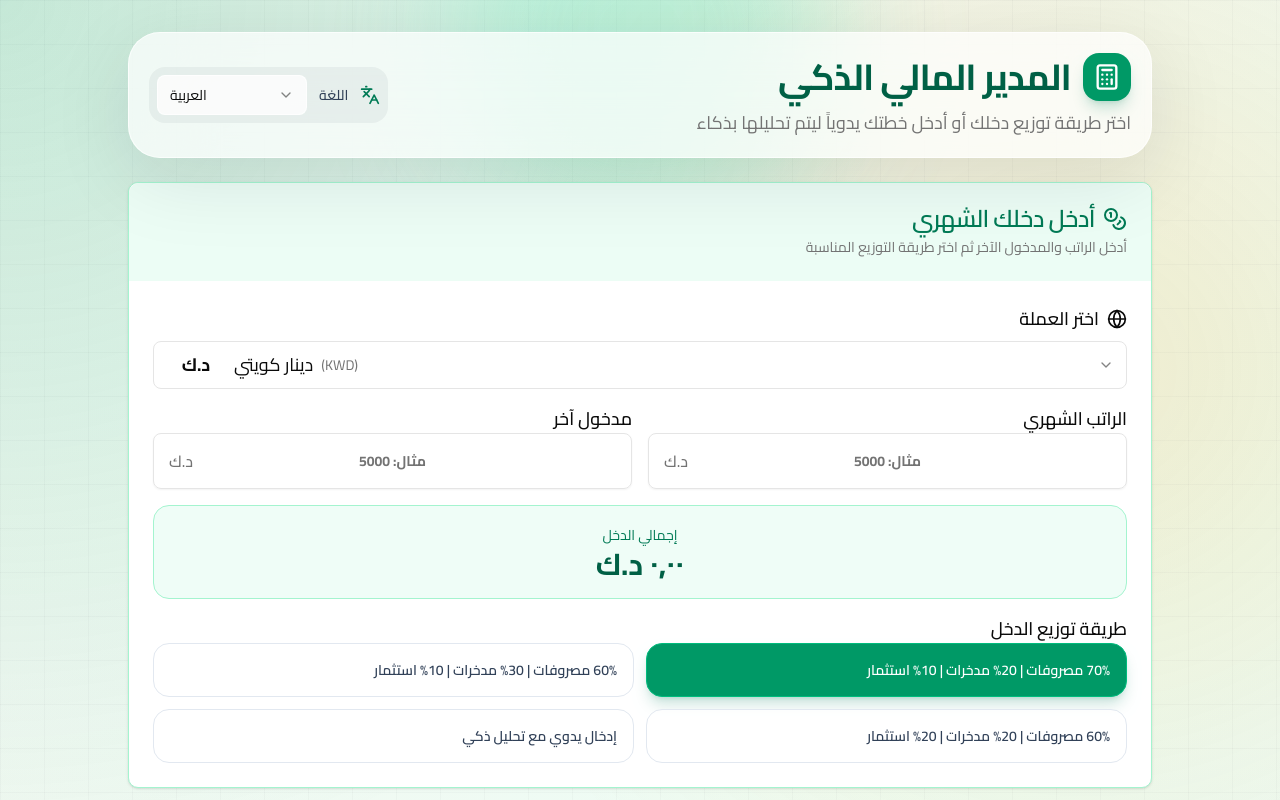
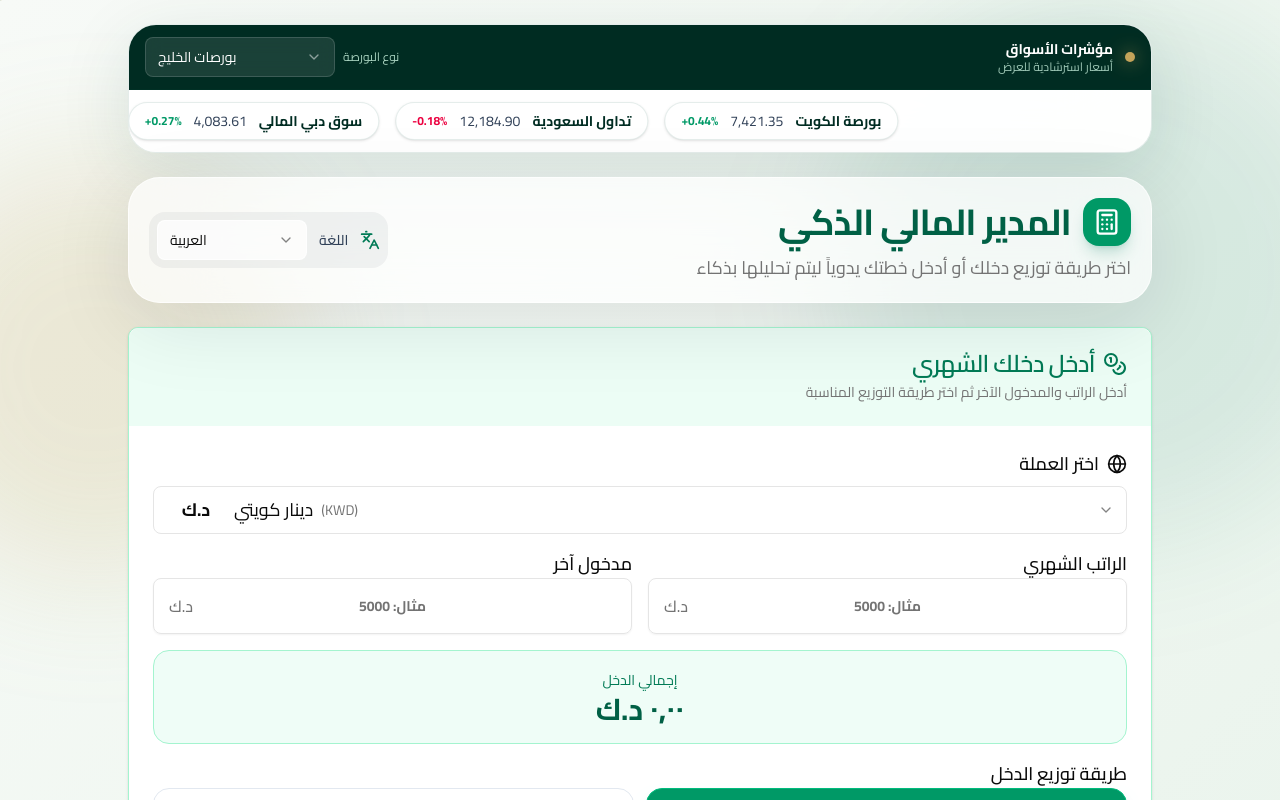
Before and after one commit to elqallaf09/thesfm, a Next.js app: page / in a window 1280 px wide. Shown: the top 800 px of the page. Built offline with nearby package versions, Linux system fonts and the light colour scheme.

Commit message:
أضف شريط الأسواق (v6)
conversationId: 83692

```diff
--- a/src/app/globals.css
+++ b/src/app/globals.css
@@ -128,3 +128,12 @@
 .font-cairo {
   font-family: var(--font-cairo), system-ui, sans-serif;
 }
+
+@keyframes ticker {
+  0% {
+    transform: translateX(0);
+  }
+  100% {
+    transform: translateX(-50%);
+  }
+}
--- a/src/app/page.tsx
+++ b/src/app/page.tsx
@@ -46,7 +46,56 @@ interface Currency {
   nameAr: string;
 }
 
+type TickerCategory = 'global' | 'gulf' | 'asia' | 'europe' | 'crypto' | 'metals';
+
+interface MarketTickerItem {
+  nameAr: string;
+  nameEn: string;
+  value: string;
+  change: string;
+  positive: boolean;
+}
+
 const COLORS = ['#22c55e', '#3b82f6', '#f59e0b', '#ef4444'];
+
+const MARKET_TICKERS: Record<TickerCategory, MarketTickerItem[]> = {
+  global: [
+    { nameAr: 'داو جونز', nameEn: 'Dow Jones', value: '39,806.77', change: '+0.32%', positive: true },
+    { nameAr: 'ناسداك', nameEn: 'Nasdaq', value: '16,340.87', change: '+0.58%', positive: true },
+    { nameAr: 'إس آند بي 500', nameEn: 'S&P 500', value: '5,308.13', change: '-0.12%', positive: false },
+    { nameAr: 'فوتسي العالمي', nameEn: 'FTSE All-World', value: '518.42', change: '+0.21%', positive: true },
+  ],
+  gulf: [
+    { nameAr: 'بورصة الكويت', nameEn: 'Boursa Kuwait', value: '7,421.35', change: '+0.44%', positive: true },
+    { nameAr: 'تداول السعودية', nameEn: 'Saudi Tadawul', value: '12,184.90', change: '-0.18%', positive: false },
+    { nameAr: 'سوق دبي المالي', nameEn: 'Dubai Financial Market', value: '4,083.61', change: '+0.27%', positive: true },
+    { nameAr: 'بورصة قطر', nameEn: 'Qatar Exchange', value: '10,242.15', change: '+0.09%', positive: true },
+  ],
+  asia: [
+    { nameAr: 'نيكي 225', nameEn: 'Nikkei 225', value: '38,787.38', change: '+0.73%', positive: true },
+    { nameAr: 'هانغ سنغ', nameEn: 'Hang Seng', value: '19,636.22', change: '-0.31%', positive: false },
+    { nameAr: 'شنغهاي المركب', nameEn: 'Shanghai Composite', value: '3,154.03', change: '+0.16%', positive: true },
+    { nameAr: 'سينسكس الهند', nameEn: 'BSE Sensex', value: '74,221.06', change: '+0.48%', positive: true },
+  ],
+  europe: [
+    { nameAr: 'فوتسي 100', nameEn: 'FTSE 100', value: '8,421.02', change: '+0.24%', positive: true },
+    { nameAr: 'داكس ألمانيا', nameEn: 'DAX', value: '18,704.42', change: '+0.37%', positive: true },
+    { nameAr: 'كاك 40', nameEn: 'CAC 40', value: '8,167.50', change: '-0.11%', positive: false },
+    { nameAr: 'يورو ستوكس 50', nameEn: 'Euro Stoxx 50', value: '5,083.15', change: '+0.19%', positive: true },
+  ],
+  crypto: [
+    { nameAr: 'بيتكوين', nameEn: 'Bitcoin', value: '$67,240', change: '+1.42%', positive: true },
+    { nameAr: 'إيثريوم', nameEn: 'Ethereum', value: '$3,118', change: '+0.86%', positive: true },
+    { nameAr: 'بي إن بي', nameEn: 'BNB', value: '$588.40', change: '-0.40%', positive: false },
+    { nameAr: 'سولانا', nameEn: 'Solana', value: '$153.30', change: '+2.10%', positive: true },
+  ],
+  metals: [
+    { nameAr: 'ذهب فوري', nameEn: 'Spot Gold', value: '$2,356.70', change: '+0.29%', positive: true },
+    { nameAr: 'فضة فورية', nameEn: 'Spot Silver', value: '$28.18', change: '+0.51%', positive: true },
+    { nameAr: 'ذهب الكويت 24 قيراط', nameEn: 'Kuwait Gold 24K', value: '23.18 د.ك', change: '+0.18%', positive: true },
+    { nameAr: 'فضة الكويت', nameEn: 'Kuwait Silver', value: '0.28 د.ك', change: '-0.07%', positive: false },
+  ],
+};
 
 const CURRENCIES: Currency[] = [
   { code: 'KWD', name: 'Kuwaiti Dinar', symbol: 'د.ك', nameAr: 'دينار كويتي' },
@@ -228,7 +277,7 @@ export default function SalaryManager() {
     charityPercent: isArabic ? 'نسبة التبرع' : 'Donation percentage',
     chart: isArabic ? 'التوزيع البياني' : 'Visual distribution',
     emptyChart: isArabic ? 'أدخل الراتب لرؤية التوزيع' : 'Enter salary to view distribution',
-    salaryDetails: isArabic ? 'تفاصيل الراتب' : 'Salary details',
+    salaryDetails: isArabic ? 'تفاصيل المدخول الشهري' : 'Monthly income details',
     totalSalary: isArabic ? 'إجمالي الراتب' : 'Total salary',
     expenses: isArabic ? 'المصروفات' : 'Expenses',
     savings: isArabic ? 'المدخرات' : 'Savings',
@@ -254,6 +303,15 @@ export default function SalaryManager() {
     print: isArabic ? 'طباعة / تصدير' : 'Print / Export',
     reset: isArabic ? 'إعادة تعيين' : 'Reset',
     footer: isArabic ? 'المدير المالي الذكي - يساعدك على اتخاذ قرارات مالية أوضح' : 'Smart Financial Manager - helping you make clearer financial decisions',
+    tickerTitle: isArabic ? 'مؤشرات الأسواق' : 'Market watch',
+    tickerType: isArabic ? 'نوع البورصة' : 'Market type',
+    globalMarkets: isArabic ? 'بورصات العالم' : 'Global markets',
+    gulfMarkets: isArabic ? 'بورصات الخليج' : 'Gulf markets',
+    asianMarkets: isArabic ? 'البورصات الآسيوية' : 'Asian markets',
+    europeanMarkets: isArabic ? 'البورصات الأوروبية' : 'European markets',
+    cryptoMarkets: isArabic ? 'العملات الرقمية' : 'Cryptocurrencies',
+    metalsMarkets: isArabic ? 'الذهب والفضة' : 'Gold and silver',
+    demoPrices: isArabic ? 'أسعار استرشادية للعرض' : 'Indicative display prices',
   };
   const [salary, setSalary] = useState<string>('');
   const [salaryNumber, setSalaryNumber] = useState<number>(0);
@@ -267,6 +325,7 @@ export default function SalaryManager() {
   const [includeCharity, setIncludeCharity] = useState<boolean>(false);
   const [showAdvice, setShowAdvice] = useState<boolean>(false);
   const [selectedCurrency, setSelectedCurrency] = useState<string>('KWD');
+  const [tickerCategory, setTickerCategory] = useState<TickerCategory>('gulf');
   const [randomAdvice, setRandomAdvice] = useState<Advice | null>(null);
 
   // Items states
@@ -295,6 +354,15 @@ export default function SalaryManager() {
 
   const generateId = () => Math.random().toString(36).substr(2, 9);
   const totalIncome = salaryNumber + otherIncomeNumber;
+  const tickerItems = MARKET_TICKERS[tickerCategory];
+  const tickerOptions: { value: TickerCategory; label: string }[] = [
+    { value: 'global', label: text.globalMarkets },
+    { value: 'gulf', label: text.gulfMarkets },
+    { value: 'asia', label: text.asianMarkets },
+    { value: 'europe', label: text.europeanMarkets },
+    { value: 'crypto', label: text.cryptoMarkets },
+    { value: 'metals', label: text.metalsMarkets },
+  ];
 
   const calculateBreakdown = useCallback(() => {
     const baseAmount = salaryNumber + otherIncomeNumber;
@@ -540,11 +608,48 @@ export default function SalaryManager() {
   return (
     <div
       dir={isArabic ? 'rtl' : 'ltr'}
-      className="relative min-h-screen overflow-hidden bg-[radial-gradient(circle_at_top_left,_rgba(16,185,129,0.22),_transparent_32%),radial-gradient(circle_at_85%_15%,_rgba(245,158,11,0.16),_transparent_28%),linear-gradient(135deg,_#f7f5ef_0%,_#ecfdf5_48%,_#eef2ff_100%)] dark:bg-[radial-gradient(circle_at_top_left,_rgba(16,185,129,0.18),_transparent_32%),radial-gradient(circle_at_85%_15%,_rgba(245,158,11,0.12),_transparent_28%),linear-gradient(135deg,_#07130f_0%,_#0f172a_55%,_#111827_100%)] py-8 px-4"
+      className="relative min-h-screen overflow-hidden bg-[linear-gradient(135deg,_#f7faf7_0%,_#eef6ef_42%,_#dfeee7_100%)] px-4 py-6 dark:bg-[linear-gradient(135deg,_#07110d_0%,_#0d1d16_48%,_#111827_100%)]"
     >
-      <div className="pointer-events-none absolute inset-0 opacity-60 [background-image:linear-gradient(rgba(15,23,42,0.045)_1px,transparent_1px),linear-gradient(90deg,rgba(15,23,42,0.045)_1px,transparent_1px)] [background-size:44px_44px] dark:opacity-20" />
-      <div className="pointer-events-none absolute -top-40 left-1/2 h-96 w-96 -translate-x-1/2 rounded-full bg-emerald-300/30 blur-3xl dark:bg-emerald-500/10" />
+      <div className="pointer-events-none absolute inset-0 opacity-70 [background-image:linear-gradient(120deg,rgba(0,96,72,0.10)_0,rgba(0,96,72,0.10)_1px,transparent_1px,transparent_42px),linear-gradient(160deg,rgba(187,151,82,0.12)_0,rgba(187,151,82,0.12)_1px,transparent_1px,transparent_68px)] dark:opacity-20" />
+      <div className="pointer-events-none absolute -right-24 top-0 h-[34rem] w-[34rem] rounded-full bg-emerald-700/10 blur-3xl dark:bg-emerald-400/10" />
+      <div className="pointer-events-none absolute -left-28 top-40 h-[26rem] w-[26rem] rounded-full bg-[#c4a35a]/20 blur-3xl dark:bg-[#c4a35a]/10" />
       <div className="relative max-w-5xl mx-auto space-y-6">
+        <div className="overflow-hidden rounded-[1.75rem] border border-emerald-900/10 bg-white/85 shadow-[0_18px_70px_rgba(0,66,54,0.12)] backdrop-blur-2xl dark:border-white/10 dark:bg-slate-950/65">
+          <div className="flex flex-col gap-3 border-b border-emerald-900/10 bg-emerald-950 px-4 py-3 text-white md:flex-row md:items-center md:justify-between">
+            <div className="flex items-center gap-3">
+              <span className="h-2.5 w-2.5 rounded-full bg-[#c4a35a] shadow-[0_0_18px_rgba(196,163,90,0.8)]" />
+              <div>
+                <p className="text-sm font-bold">{text.tickerTitle}</p>
+                <p className="text-xs text-emerald-100/75">{text.demoPrices}</p>
+              </div>
+            </div>
+            <div className="flex items-center gap-2">
+              <span className="text-xs text-emerald-100/80">{text.tickerType}</span>
+              <Select value={tickerCategory} onValueChange={(value) => setTickerCategory(value as TickerCategory)}>
+                <SelectTrigger className="h-10 w-[190px] border-white/15 bg-white/10 text-white backdrop-blur [&>span]:text-white">
+                  <SelectValue />
+                </SelectTrigger>
+                <SelectContent>
+                  {tickerOptions.map((option) => (
+                    <SelectItem key={option.value} value={option.value}>{option.label}</SelectItem>
+                  ))}
+                </SelectContent>
+              </Select>
+            </div>
+          </div>
+          <div className="relative flex overflow-hidden bg-white/80 py-3 dark:bg-slate-950/70">
+            <div className="flex min-w-full shrink-0 animate-[ticker_26s_linear_infinite] items-center gap-4 px-4">
+              {[...tickerItems, ...tickerItems].map((item, index) => (
+                <div key={`${item.nameEn}-${index}`} className="flex shrink-0 items-center gap-3 rounded-full border border-emerald-900/10 bg-white px-4 py-2 text-sm shadow-sm dark:border-white/10 dark:bg-slate-900/80">
+                  <span className="font-bold text-emerald-950 dark:text-emerald-100">{isArabic ? item.nameAr : item.nameEn}</span>
+                  <span className="font-mono text-slate-700 dark:text-slate-200" dir="ltr">{item.value}</span>
+                  <span className={`font-mono text-xs font-bold ${item.positive ? 'text-emerald-600' : 'text-rose-600'}`} dir="ltr">{item.change}</span>
+                </div>
+              ))}
+            </div>
+          </div>
+        </div>
+
         {/* Header */}
         <div className="rounded-[2rem] border border-white/70 bg-white/70 p-5 shadow-[0_20px_80px_rgba(15,23,42,0.10)] backdrop-blur-2xl dark:border-white/10 dark:bg-slate-950/50 dark:shadow-[0_20px_80px_rgba(0,0,0,0.35)]">
           <div className="flex flex-col gap-5 md:flex-row md:items-center md:justify-between">
```
